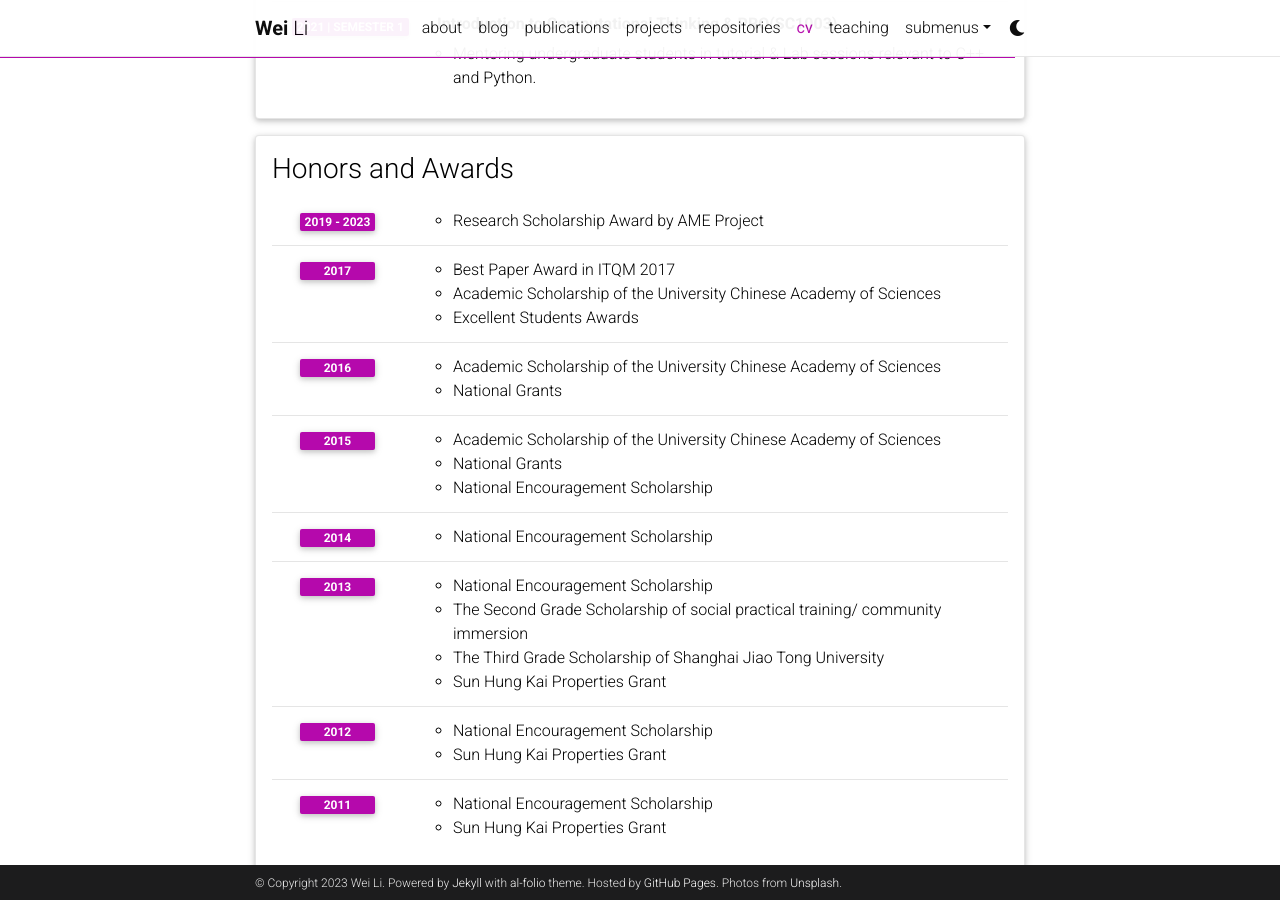
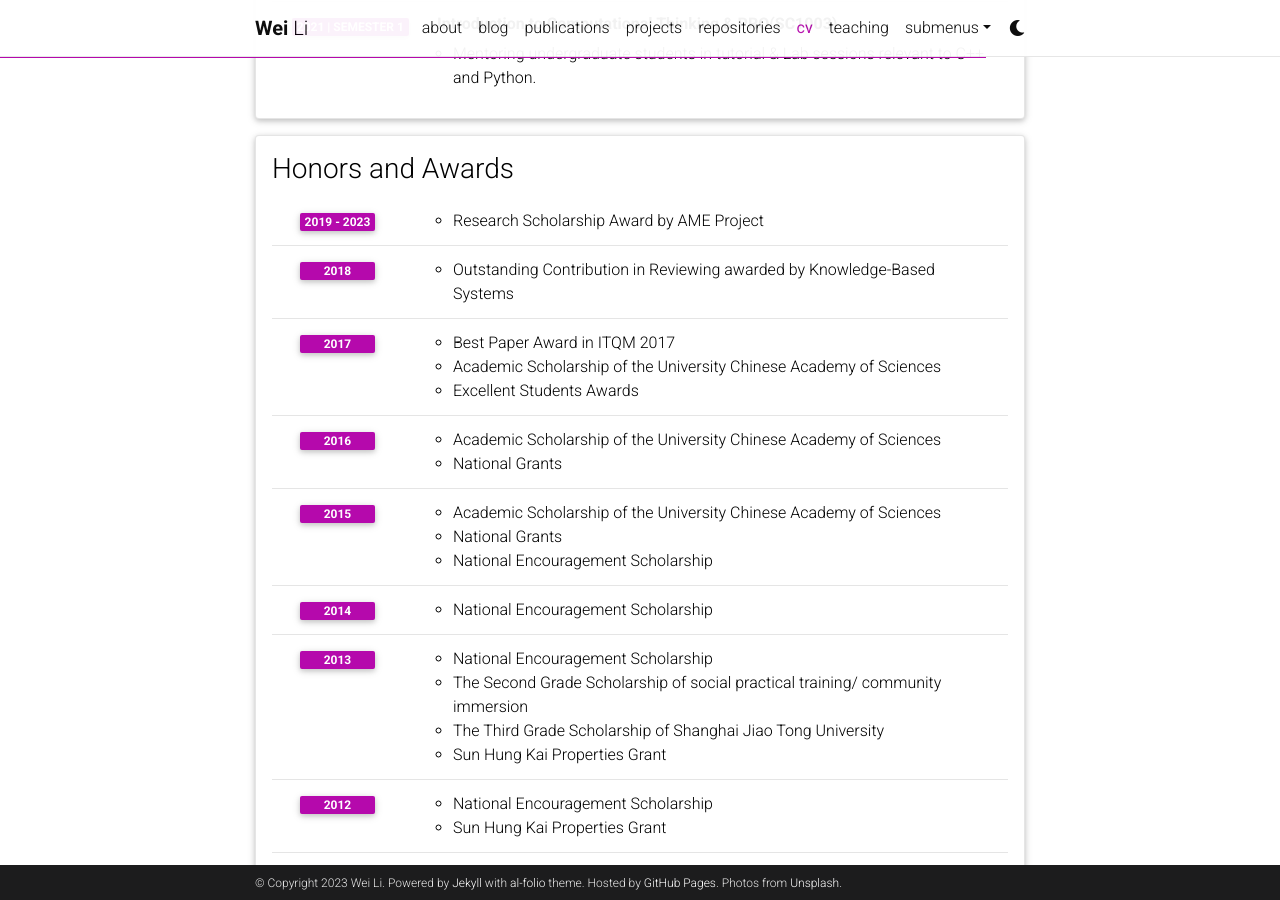
Before and after one commit to Maxwe11y/Maxwe11y.github.io, a Jekyll site: the page built from _pages/cv.md, in a window 1280 px wide and 900 px high, scrolled down 2010 px. Built offline with Jekyll 4.4.1, drawn with Linux system fonts in a browser that asks for light colours; comment, search, counter and statistics services are not loaded; a style sheet for code colours, icons or effects is not loaded.

Commit message:
Update cv.yml

```diff
--- a/_data/cv.yml
+++ b/_data/cv.yml
@@ -84,6 +84,9 @@
     - year: 2019 - 2023
       items:
         - Research Scholarship Award by AME Project
+    - year: 2018
+      items:
+        - Outstanding Contribution in Reviewing awarded by Knowledge-Based Systems
     - year: 2017
       items:
         - Best Paper Award in ITQM 2017
```
